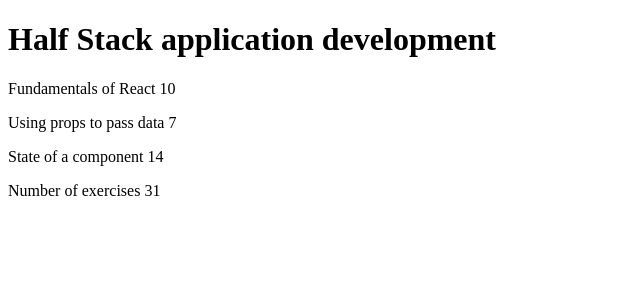
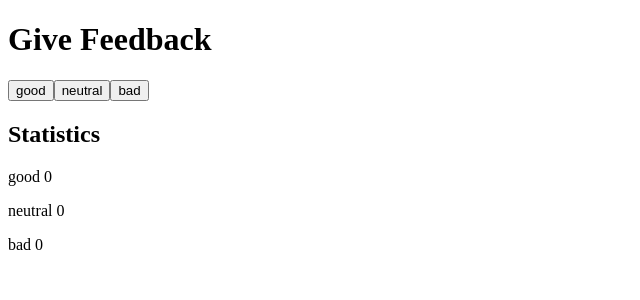
Before and after one commit to mardelvalle/full-stack-open, a React (Vite) app in the folder part1/: page / in a window 1280 px wide. Shown: the top 300 px of the page, without its empty margins (0-640 px from the left). Built offline with nearby package versions, Linux system fonts and the light colour scheme.

Commit message:
Complete 1.6

```diff
--- a/part1/src/App.jsx
+++ b/part1/src/App.jsx
@@ -1,31 +1,25 @@
-import Content from './Content'
-import Header from './Header'
-import Total from './Total'
+import { useState } from 'react'
 
 const App = () => {
-  const course = {
-    name: 'Half Stack application development',
-    parts: [
-      {
-        name: 'Fundamentals of React',
-        exercises: 10
-      },
-      {
-        name: 'Using props to pass data',
-        exercises: 7
-      },
-      {
-        name: 'State of a component',
-        exercises: 14
-      }
-    ]
+  // save clicks of each button to its own state
+  const [good, setGood] = useState(0)
+  const [neutral, setNeutral] = useState(0)
+  const [bad, setBad] = useState(0)
+
+  const increasePoints = (option, setOption) => {
+      return setOption(option + 1)
   }
 
   return (
     <div>
-      <Header course={course}/>
-      <Content parts={course.parts}/>
-      <Total parts={course.parts}/>
+      <h1>Give Feedback</h1>
+      <button onClick={() => increasePoints(good, setGood)}>good</button>
+      <button onClick={() => increasePoints(neutral, setNeutral)}>neutral</button>
+      <button onClick={() => increasePoints(bad, setBad)}>bad</button>
+      <h2>Statistics</h2>
+      <p>{`good ${good}`}</p>
+      <p>{`neutral ${neutral}`}</p>
+      <p>{`bad ${bad}`}</p>
     </div>
   )
 }
```
